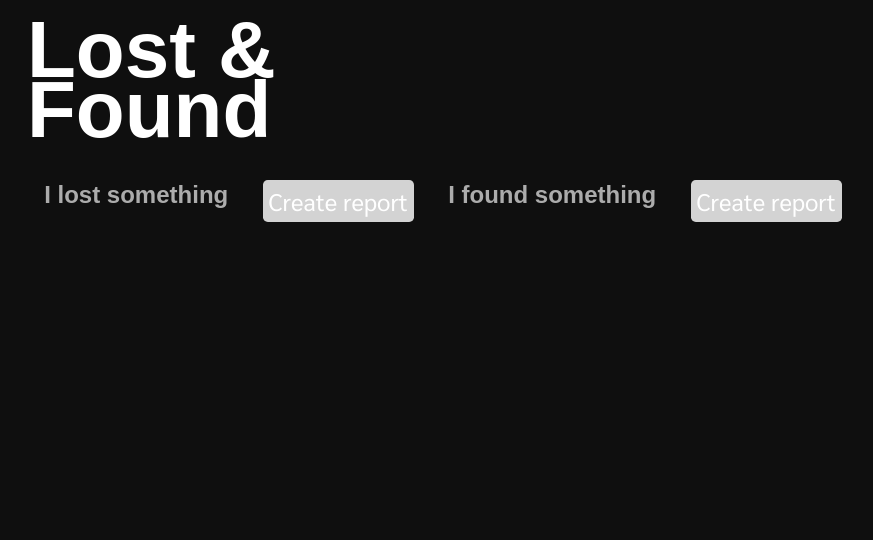
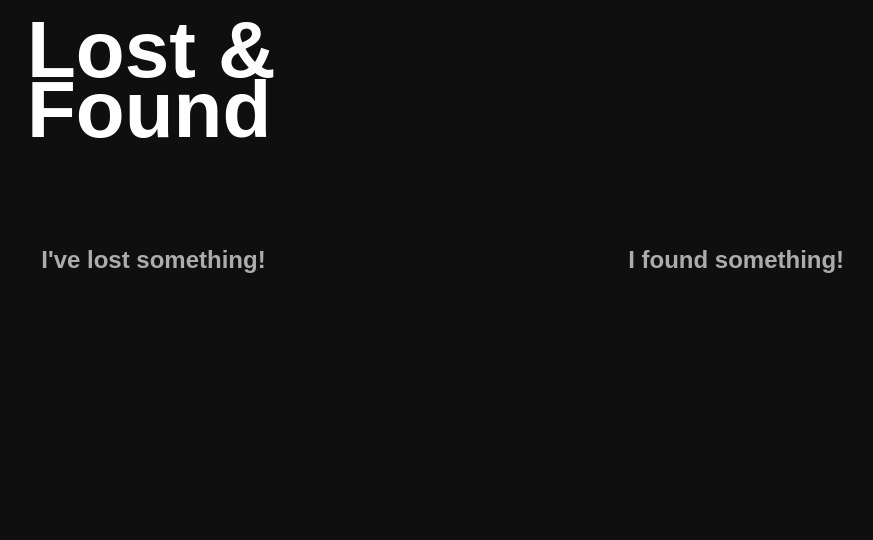
Before and after one commit to CLOEI/lost-and-found, a Flask app: page / in a window 1280 px wide. Shown: the top 540 px of the page, without its empty margins (197-1070 px from the left). Run offline with Flask 3, Linux system fonts and the light colour scheme; some web fonts are replaced.

Commit message:
feat/animations (broken)

```diff
--- a/api/app.py
+++ b/api/app.py
@@ -5,7 +5,8 @@ app = Flask(__name__)
 
 @app.route("/")
 def hello():
-  return render_template('index.html')
+    return render_template("index.html")
+
 
 if __name__ == "__main__":
-  app.run()
+    app.run()
--- a/api/static/css/index.css
+++ b/api/static/css/index.css
@@ -9,6 +9,7 @@
     padding: 0;
     line-height: 1.25em;
     text-decoration: none;
+    cursor: default;
 }
 
 body {
@@ -34,16 +35,19 @@ a {
     font-family: 'Sarabun', sans-serif;
 }
 
-.responsive {
-    width: max(65vw, 65ch);
-    margin: 0 auto;
-}
-
 /* presudo-tailwind cuz it's so much nicer than css */
 
 .flex-container {
     display: flex;
     flex: 1 1 auto;
+}
+
+.flex-wrap {
+    flex-wrap: wrap;
+}
+
+.flex-nowrap {
+    flex-wrap: nowrap;
 }
 
 .flex-responsive-direction {
@@ -54,12 +58,24 @@ a {
     flex-direction: row;
 }
 
+.flex-row-rev {
+    flex-direction: row-reverse;
+}
+
 .flex-col {
     flex-direction: column;
 }
 
 .f-justify-around {
     justify-content: space-around;
+}
+
+.f-justify-between {
+    justify-content: space-between;
+}
+
+.f-align-center {
+    align-items: center;
 }
 
 /* special styles for specific elements */
@@ -70,6 +86,11 @@ a {
     margin-top: 0.25em;
 }
 
+.sectiontitle {
+    height: 1.25em;
+    padding: 0.25em;
+}
+
 .button {
     background: lightgrey;
     border-radius: 0.2em;
@@ -77,14 +98,50 @@ a {
     width: fit-content;
     padding: 0.25em;
     font-size: 1.5em;
-    transition: background 1s linear;
+    transition: background 0.25s linear;
+    color: #0f0f0f;
+    cursor: pointer;
 }
 
 .button:hover {
     background: darkgrey;
 }
 
-/* mobile version */
+.section-container {
+    max-width: 100%;
+}
+
+.section {
+    background-color: #0f0f0f;
+    width: 50%;
+    transition: background-color 0.25s linear 0.25s,
+        width 0.25s ease-in-out 0.25s;
+    padding: 0.15em;
+    z-index: 0;
+}
+
+.section .button {
+    opacity: 0;
+    transition: opacity 0.25s linear 0s;
+}
+
+.section:hover {
+    background-color: white;
+    width: 100%;
+    z-index: 1;
+}
+
+.section:hover .button {
+    opacity: 1;
+    transition: opacity 0.25s linear 0.5s;
+}
+
+/* responsive layout */
+
+.responsive {
+    width: max(65vw, 65ch); /* 65vw for mobile, 65ch for desktop */
+    margin: 0 auto; /* keep content centered */
+}
 
 @media screen and (orientation: portrait) {
     body {
--- a/api/templates/index.html
+++ b/api/templates/index.html
@@ -13,16 +13,20 @@
         <div class="responsive">
             <h1 class="title">Lost &<br />Found</h1>
             <div
-                class="flex-container flex-responsive-direction f-justify-around"
+                class="flex-container flex-row flex-nowrap f-justify-around section-container"
                 style="min-height: 10em"
             >
-                <div class="flex-container flex-row f-justify-around lost">
-                    <h3>I lost something</h3>
-                    <a class="button" id="lost">Create report</a>
+                <div
+                    class="flex-container flex-row f-justify-around f-align-center lost section"
+                >
+                    <h3 class="sectiontitle">I've lost something!</h3>
+                    <a class="button" id="report_lost">Create report</a>
                 </div>
-                <div class="flex-container flex-row f-justify-around found">
-                    <h3>I found something</h3>
-                    <a class="button" id="found">Create report</a>
+                <div
+                    class="flex-container flex-row-rev f-justify-around f-align-center found section"
+                >
+                    <h3 class="sectiontitle">I found something!</h3>
+                    <a class="button" id="browse_lost">Find its owner</a>
                 </div>
             </div>
         </div>
```
